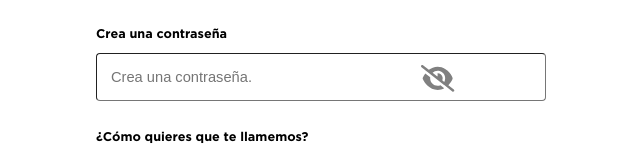
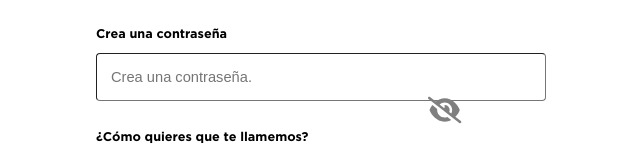
Before and after one commit to MaVity22/registrospotify, a React (Create React App) app: page / in a window 1280 px wide. Shown: the part 474-628 px from the top of the page, without its empty margins (319-959 px from the left). Built offline with nearby package versions, Linux system fonts and the light colour scheme.

Commit message:
Cambios en input password

```diff
--- a/package.json
+++ b/package.json
@@ -3,9 +3,12 @@
   "version": "0.1.0",
   "private": true,
   "dependencies": {
+    "@emotion/react": "^11.11.1",
+    "@emotion/styled": "^11.11.0",
     "@fortawesome/fontawesome-svg-core": "^6.4.0",
     "@fortawesome/free-solid-svg-icons": "^6.4.0",
     "@fortawesome/react-fontawesome": "^0.2.0",
+    "@mui/material": "^5.13.7",
     "@testing-library/jest-dom": "^5.16.5",
     "@testing-library/react": "^13.4.0",
     "@testing-library/user-event": "^13.5.0",
--- a/src/components/Form.jsx
+++ b/src/components/Form.jsx
@@ -24,7 +24,7 @@ const Form = (props) => {
     const PasswordVisibility = (e) => {
         e.preventDefault();
         setShowPassword(!showPassword);
-      };
+    };
 
     const handlerEmail = (e) => {
         const entrada = e.target.value;
@@ -64,7 +64,7 @@ const Form = (props) => {
     }
 
     const handlerDay = (e) => {
-        const entrada = e.target.value ;
+        const entrada = e.target.value;
         setState({ ...state, day: entrada });
         if (entrada >= 1 && entrada < 32) {
             seteDay('');
@@ -115,7 +115,11 @@ const Form = (props) => {
             <div className="input">
                 <label htmlFor="password">Crea una contraseña</label>
                 <input type={showPassword ? 'text' : 'password'} name="password" onBlur={handlerPasswd} onChange={handlerPasswd} placeholder="Crea una contraseña." />
-                <FontAwesomeIcon id='btn-Ojo' onClick={PasswordVisibility} icon={showPassword ? faEye : faEyeSlash} />
+                {
+                    <div className='esconder-passwd'>
+                        <FontAwesomeIcon id='btn-Ojo' onClick={PasswordVisibility} icon={showPassword ? faEye : faEyeSlash} />
+                    </div>
+                }
                 {ePasswd && (
                     <div className='Error-msg'>
                         <img className="icon" src={LogoError} alt='error'></img>
@@ -145,7 +149,7 @@ const Form = (props) => {
                     </div>
                     <div className="input-month">
                         <p className='subTit-Fec'>Mes</p>
-                        <select name="month"  onBlur={handlerMonth} onChange={handlerMonth}>
+                        <select name="month" onBlur={handlerMonth} onChange={handlerMonth}>
                             <option value='' selected disabled>Mes</option>
                             <option value="01">Enero</option>
                             <option value="02">Febrero</option>
@@ -189,42 +193,42 @@ const Form = (props) => {
                 <label htmlFor="genero">¿Cuál es tu género?</label>
                 <div className='opciones'>
                     <div className='op-genero'>
-                        <input type="radio" id="genero-hombre"  className='radio' name='radio'/>
+                        <input type="radio" id="genero-hombre" className='radio' name='radio' />
                         <label className="label-gener">Hombre</label>
                     </div>
                     <div className='op-genero'>
-                        <input type="radio" id="genero-mujer"  className='radio' name='radio'/>
+                        <input type="radio" id="genero-mujer" className='radio' name='radio' />
                         <label className="label-gener">Mujer</label>
                     </div>
                     <div className='op-genero'>
-                        <input type="radio" id="genero-nBinario"  className='radio' name='radio'/>
+                        <input type="radio" id="genero-nBinario" className='radio' name='radio' />
                         <label className="label-gener">No binario</label>
                     </div>
                     <div className='op-genero'>
-                        <input type="radio" id="genero-otro"  className='radio' name='radio'/>
+                        <input type="radio" id="genero-otro" className='radio' name='radio' />
                         <label className="label-gener">Otro</label>
                     </div>
                     <div className='op-genero'>
-                        <input type="radio" id="genero-no"  className='radio' name='radio'/>
+                        <input type="radio" id="genero-no" className='radio' name='radio' />
                         <label className="label-gener">Prefiero no responder</label>
                     </div>
                 </div>
             </div>
             <div className='input-Ck' >
-                <input type="checkbox" className='ck-box'/>
+                <input type="checkbox" className='ck-box' />
                 <label id='label-Op1'>No quiero recibir mensajes de marketing de Spotify</label>
             </div>
             <div className='input-Ck' id='Op2'>
-                <input type="checkbox" className='ck-box'/>
+                <input type="checkbox" className='ck-box' />
                 <label id='label-Op2'>Compartir mis datos de registro con los proveedores de
-                contenidos de Spotify para fines de marketing.</label>
+                    contenidos de Spotify para fines de marketing.</label>
             </div>
             <div className='input' id='Term-Con'>
                 <div className='term'>
                     <p className='text-term'>
                         Al hacer clic en Registrarte, aceptas
                         los <a className='link-term' href='https://www.spotify.com/ec/legal/end-user-agreement/'>Términos y condiciones
-                        de uso</a> de Spotify.
+                            de uso</a> de Spotify.
                     </p>
                 </div>
                 <div className='term'>
--- a/src/css/Form.css
+++ b/src/css/Form.css
@@ -36,12 +36,15 @@ form {
     height: 20px;
     margin-right: 5px;
 }
+.esconder-passwd {
+    position: absolute;
+    right: 500px;
+    top: 73%;
+    transform: translateY(-50%);
+}
 #btn-Ojo {
     font-size: 20pt;
-    position: absolute;
-    right: 19em;
-    top: 20.2em;
-    /*transform: translateY(-50%); */
+    position: relative;
     background: none;
     border: none;
     cursor: pointer;
```
Also changed, not shown: 1 other file (tests, documents, lock files or other folders).
